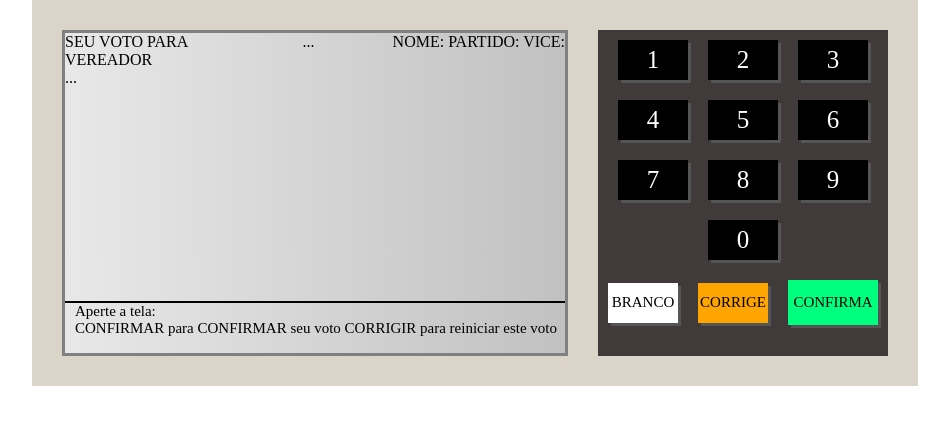
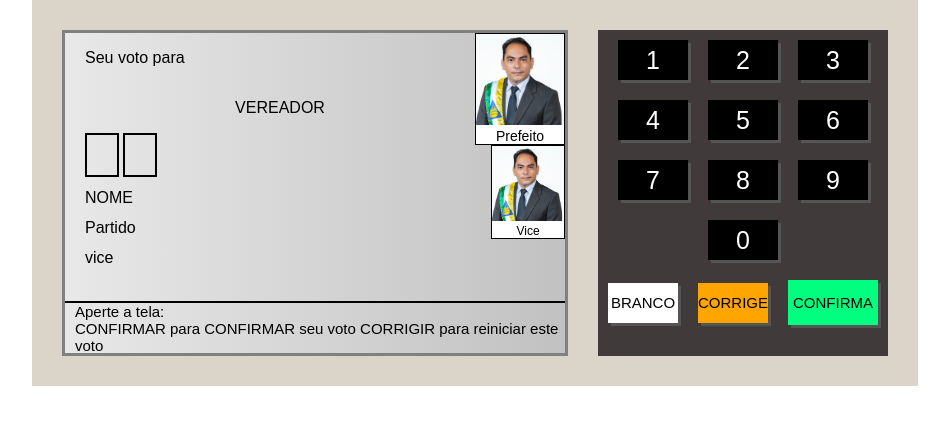
Before and after one commit to NewJeffiTequila/URNA, a plain HTML site: page index.html in a window 1280 px wide. Shown: the whole page, without its empty margins (165-1114 px from the left). Drawn offline with Linux system fonts and the light colour scheme.

Commit message:
tela finalizada

```diff
--- a/index.html
+++ b/index.html
@@ -6,6 +6,7 @@
     <link rel="stylesheet" href="style.css">
     <title>Urna Eletronica</title>
 </head>
+<!--51 minutos -->
 <body>
     <div class="urna">
         <div class="tela">
@@ -13,22 +14,39 @@
                 <div class="d1-left">
                     <div class="d1-1">
                         <span>
-                            SEU VOTO PARA
+                            Seu voto para
                         </span>
                     </div>
                     <div class="d1-2">
-                        <span>VEREADOR</span>
+                        <span>
+                            VEREADOR
+                        </span>
                     </div>
-                    <div class="d1 3">...</div>
+                    <div class="d1-3">
+                        <div class="numero pisca">
+
+                        </div>
+                        <div class="numero">
+
+                        </div>
+                    </div>
+                    <div class="d1-4">
+                        NOME <br>
+                        Partido <br>
+                        vice
+                    </div>
                 </div>
                 <div class="d1-right">
-                    ...
+                    <div class="d1-image">
+                        <img src="images/01.jpg" alt="" >
+                        Prefeito
+                    </div>
+                    <div class="d1-image small">
+                        <img src="images/01.jpg" alt="" >
+                        Vice
+                    </div>
                 </div>
-                <div class="d1-4">
-                    NOME:
-                    PARTIDO:
-                    VICE:
-                </div>
+
             </div>
             <div class="d2">
                 Aperte a tela:<br>
--- a/style.css
+++ b/style.css
@@ -1,9 +1,14 @@
+@keyframes pisca{
+    0%{opacity: 0.2;}
+    50%{opacity: 1;}
+    100%{opacity: 0.2;}
+}
 body{
     margin: 0;
     display: flex;
     justify-content: center;
     align-items: center;
-
+    font-family: Arial, Helvetica, sans-serif;
 }
 
 .urna{
@@ -65,9 +70,58 @@ body{
 }
 .d1-left{
     flex: 1;
+    display: flex;
+    flex-direction: column;
+    padding-left: 20px;
+
+}
+.d1-1{
+    height: 50px;
+    display: flex;
+    align-items: center;
+}
+.d1-2{
+    height: 50px;
+    display: flex;
+    align-items: center;
+    justify-content: center;
+}
+.d1-3{
+    height: 50px;
+}
+.numero{
+    display: inline-block;
+    width: 30px;
+    height: 40px;
+    border: 2px solid black;
+    text-align: center;
+    line-height: 40px;
+}
+.pisca{
+    animation: pisca 2s infinite;
+}
+.d1-4{
+    flex: 1;
+    line-height: 30px;
 }
 .d1-right{
     width: 90px;
+    display: flex;
+    flex-direction: column;
+    align-items: flex-end;
+}
+.d1-image{
+    border: 1px solid #000;
+    background-color: #fff;
+    text-align: center;
+    font-size: 14px;
+}
+.d1-image img{
+    width: 100%;
+}
+.small{
+    width: 80%;
+    font-size: 12px;
 }
 .d2{
     height: 50px;
```
Also changed, not shown: images/01.jpg (added).
